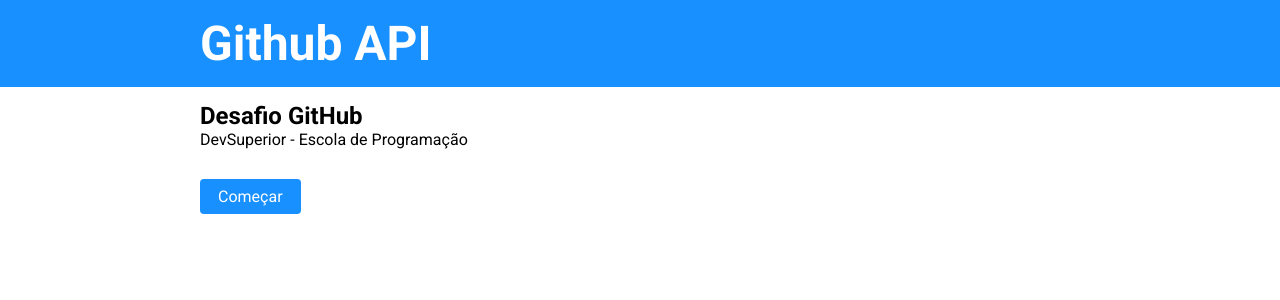
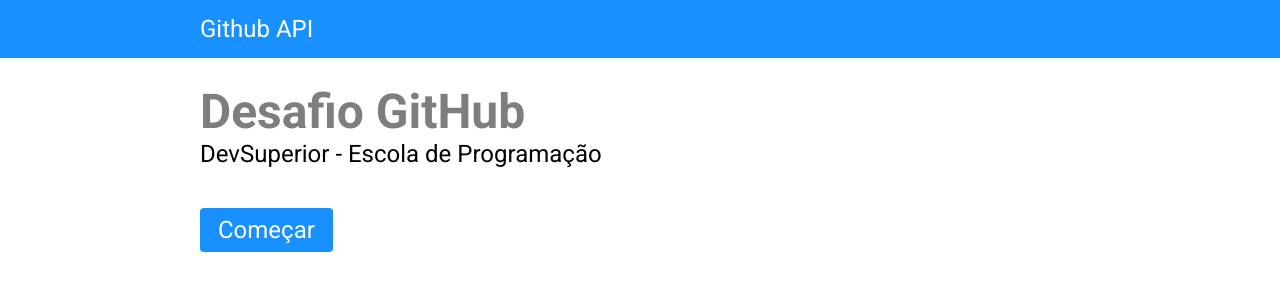
Before and after one commit to BrunoBuilder/github_api, a React app: page /home in a window 1280 px wide. Shown: the top 300 px of the page. Built offline with nearby package versions, Linux system fonts and the light colour scheme; the HTML template or start-up script is replaced by a standard one.

Commit message:
route Home and HomeIndex fix

```diff
--- a/src/components/ButtonCard/styles.css
+++ b/src/components/ButtonCard/styles.css
@@ -3,4 +3,12 @@
   color: var(--text-header-primary);
   padding: 8px 18px;
   border-radius: 4px;
+  font-size: 1rem;
+  font-weight: 400;
 }
+
+@media (min-width: 700px) {
+  .btn {
+    font-size: 1.5rem;
+  }
+}
--- a/src/components/CardHome/styles.css
+++ b/src/components/CardHome/styles.css
@@ -1,5 +1,19 @@
-.card-home-content h1 {
+.card-home-content h2 {
   font-size: 1.5rem;
   color: var(--text-section-secondy);
   font-weight: 700;
 }
+
+.card-home-content p {
+  font-size: 0.75rem;
+}
+
+@media (min-width: 700px) {
+  .card-home-content h2 {
+    font-size: 3rem;
+  }
+
+  .card-home-content p {
+    font-size: 1.5rem;
+  }
+}
--- a/src/components/Header/styles.css
+++ b/src/components/Header/styles.css
@@ -2,7 +2,7 @@
   background-color: var(--bg-primary);
 }
 
-.title-header {
+.title-header h1 {
   color: var(--text-header-primary);
   font-size: 1rem;
   font-weight: 500;
@@ -10,7 +10,7 @@
 
 
 @media (min-width: 700px) {
-  .title-header {
+  .title-header h1 {
     font-size: 1.5rem;
   }
 }
--- a/src/index.css
+++ b/src/index.css
@@ -32,3 +32,11 @@
   margin: 0 auto;
   padding: 15px 40px;
 }
+
+.mr-top {
+  margin-top: 10px;
+}
+
+.mr-bottom {
+  margin-bottom: 10px;
+}
--- a/src/routes/Home/HomeIndex/index.tsx
+++ b/src/routes/Home/HomeIndex/index.tsx
@@ -5,8 +5,8 @@
 export default function HomeIndex() {
   return (
     <main>
-      <section className='card-home-index-content'>
-        <div className='container'>
+      <section className='card-home-index-content mr-top '>
+        <div className='container mr-bottom'>
           <CardHome title="Desafio GitHub" subtitle="DevSuperior - Escola de Programação" />
         </div>
         <div className='container btn-container'>
```
